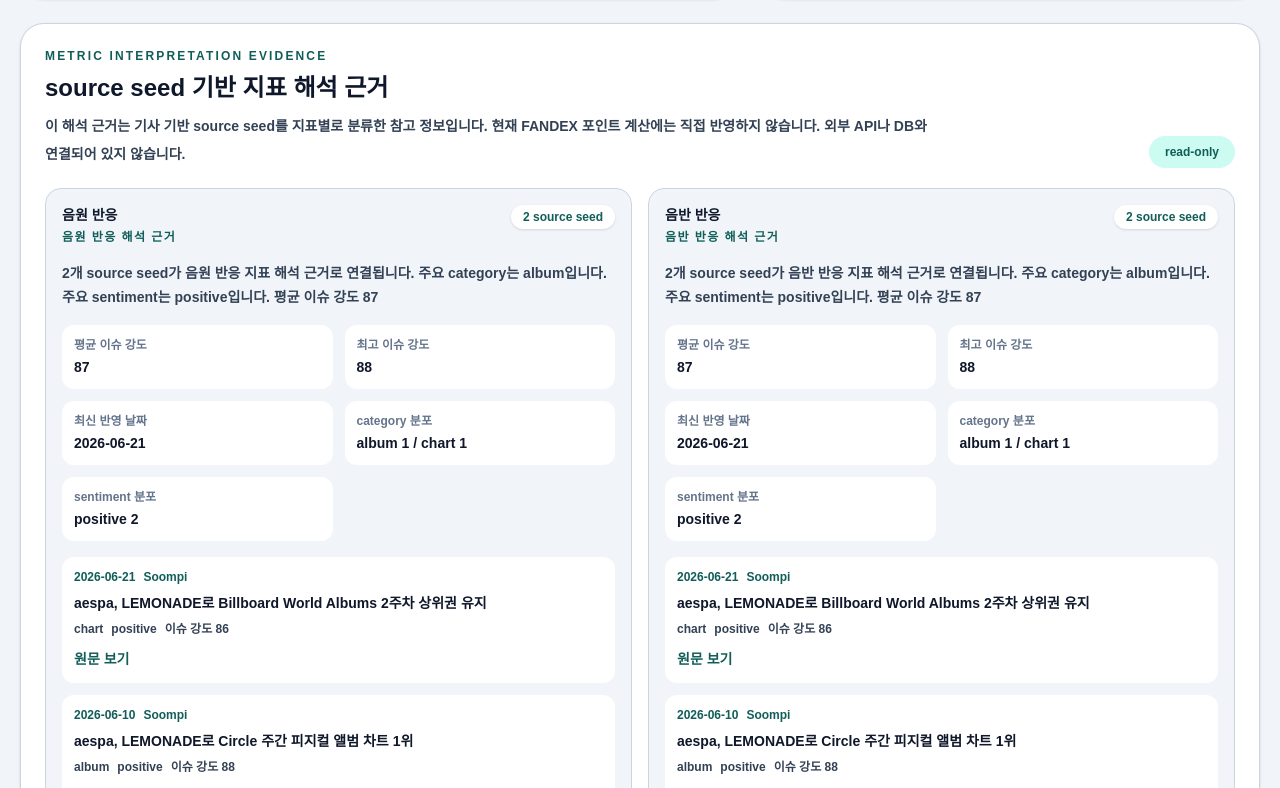
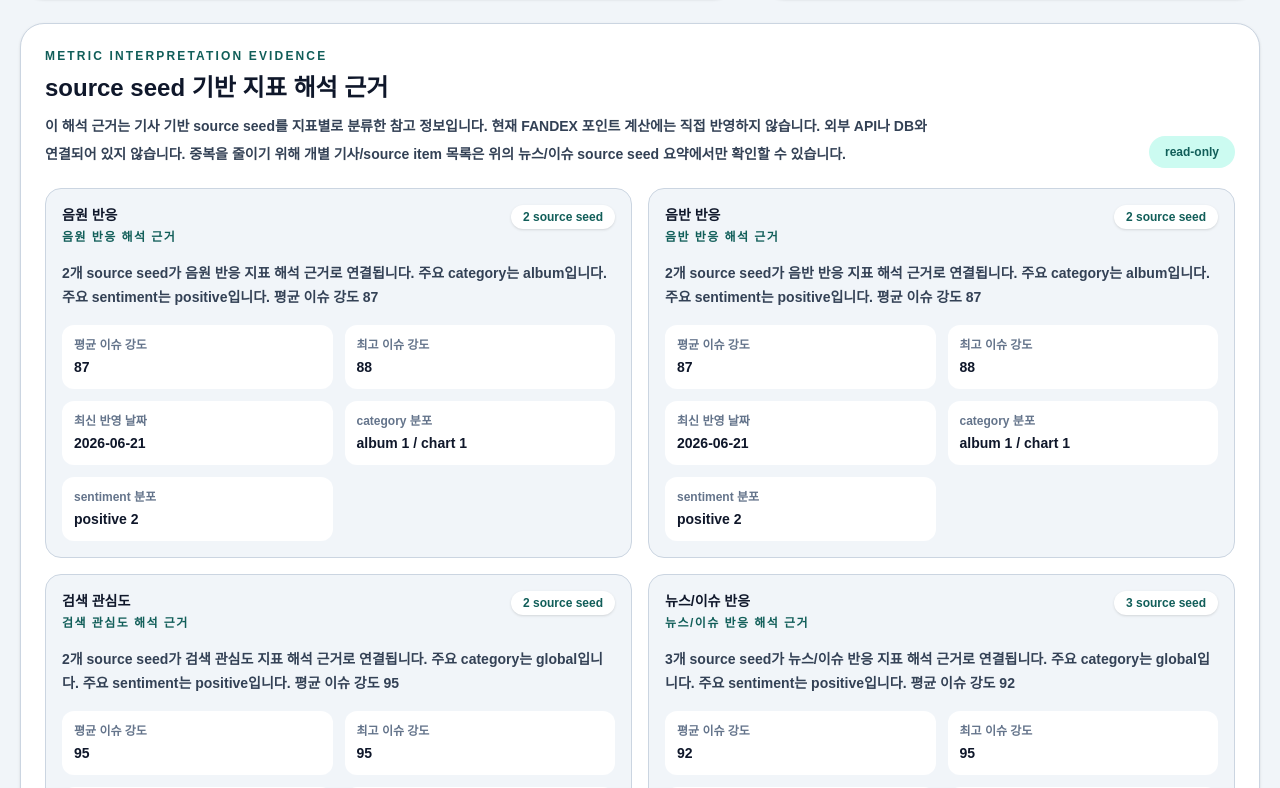
Before and after one commit to kpopmaker/fandex, a Next.js app: page /artists/aespa in a window 1280 px wide. Shown: the part 1072-1860 px from the top of the page. Built offline with nearby package versions, Linux system fonts and the light colour scheme.

Commit message:
fix: reduce duplicate source evidence display

```diff
--- a/app/artists/[artistId]/page.tsx
+++ b/app/artists/[artistId]/page.tsx
@@ -398,7 +398,8 @@
               <p className="mt-2 max-w-4xl text-sm font-bold leading-7 text-slate-600 dark:text-slate-300">
                 이 해석 근거는 기사 기반 source seed를 지표별로 분류한 참고 정보입니다.
                 현재 FANDEX 포인트 계산에는 직접 반영하지 않습니다. 외부 API나 DB와
-                연결되어 있지 않습니다.
+                연결되어 있지 않습니다. 중복을 줄이기 위해 개별 기사/source item 목록은
+                위의 뉴스/이슈 source seed 요약에서만 확인할 수 있습니다.
               </p>
             </div>
             <span className="rounded-full bg-cyan-50 px-4 py-2 text-xs font-black text-cyan-700 dark:bg-cyan-400/10 dark:text-cyan-100">
@@ -457,38 +458,6 @@
                         label="sentiment 분포"
                         value={formatCountMap(evidence.sentimentCounts)}
                       />
-                    </div>
-
-                    <div className="mt-4 space-y-3">
-                      {evidence.evidenceItems.map((item) => (
-                        <div
-                          key={item.sourceId}
-                          className="rounded-xl bg-white p-3 dark:bg-slate-950"
-                        >
-                          <div className="flex flex-wrap gap-2 text-xs font-black text-cyan-700 dark:text-cyan-300">
-                            <span>{item.publishedDate}</span>
-                            <span>{item.sourceName ?? 'source seed'}</span>
-                          </div>
-                          <p className="mt-2 text-sm font-black text-slate-950 dark:text-white">
-                            {item.title}
-                          </p>
-                          <div className="mt-2 flex flex-wrap gap-2 text-xs font-black text-slate-600 dark:text-slate-300">
-                            <span>{item.category}</span>
-                            <span>{item.sentiment}</span>
-                            <span>
-                              이슈 강도 {item.issueScore ?? '없음'}
-                            </span>
-                          </div>
-                          {item.sourceUrl ? (
-                            <Link
-                              href={item.sourceUrl}
-                              className="mt-3 inline-flex text-sm font-black text-cyan-700 hover:text-cyan-500 dark:text-cyan-300"
-                            >
-                              원문 보기
-                            </Link>
-                          ) : null}
-                        </div>
-                      ))}
                     </div>
                   </article>
                 );
--- a/app/methodology/page.tsx
+++ b/app/methodology/page.tsx
@@ -325,7 +325,9 @@
                 FANDEX 포인트 계산값이 아니라, 기사 기반 seed item의 분포를 보여주는 참고
                 정보입니다. source seed는 먼저 지표 해석 근거로 연결되며, FANDEX 포인트
                 계산에는 직접 반영하지 않습니다. 지표 해석 근거는 source category,
-                sentiment, issueScore, publishedDate를 기준으로 요약됩니다.
+                sentiment, issueScore, publishedDate를 기준으로 요약됩니다. 개별 source
+                item 목록은 아티스트 상세의 source seed 요약에서 확인하고, 지표 해석
+                근거는 중복을 줄이기 위해 요약 통계 중심으로 표시합니다.
               </p>
             </div>
           </section>
```
